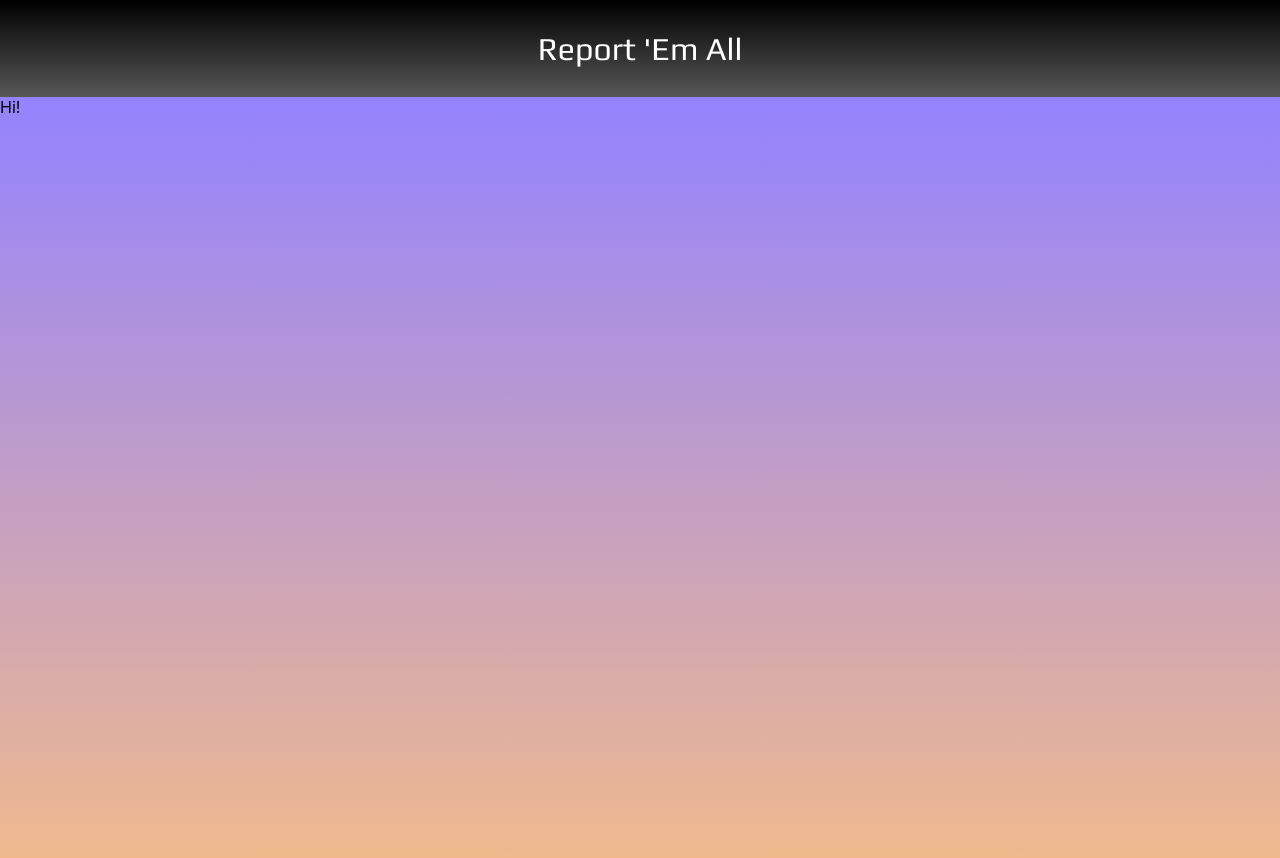
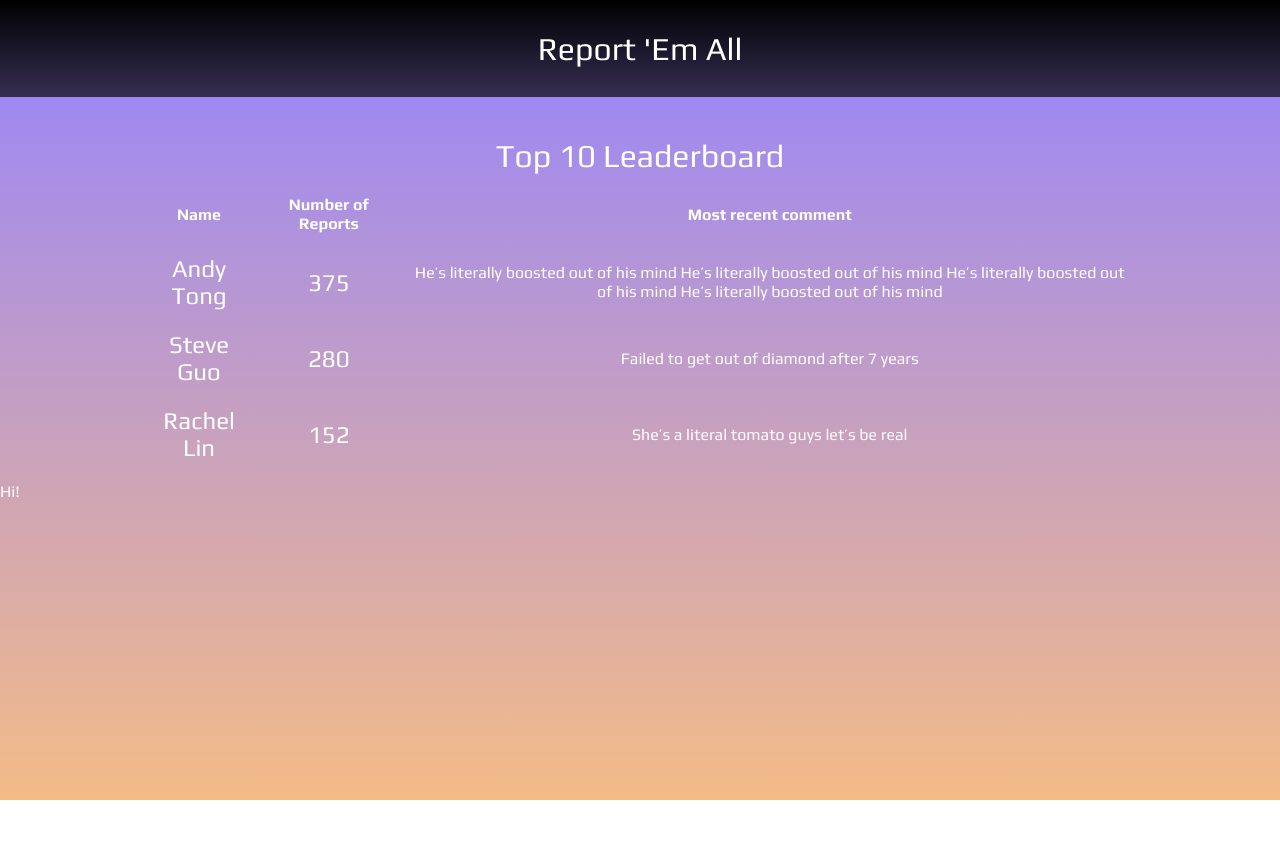
Before and after one commit to ajnatarajan/ditchdayreport, a React (Create React App) app: page / in a window 1280 px wide. Shown: the top 858 px of the page. After the commit the page ends 800 px from the top, so only its background shows below. Built offline with nearby package versions, Linux system fonts and the light colour scheme.

Commit message:
leaderboard added

```diff
--- a/src/App.css
+++ b/src/App.css
@@ -1,2 +1,10 @@
 .app {
+  min-height: 100vh;
+  background: linear-gradient(
+    180deg,
+    rgba(36, 0, 255, 0.49) 0%,
+    rgba(235, 136, 45, 0.57) 100%
+  );
+  color: #fff;
+  font-family: "Play";
 }
--- a/src/App.js
+++ b/src/App.js
@@ -1,4 +1,5 @@
 import Navbar from "./components/Navbar";
+import Leaderboard from "./components/Leaderboard";
 import ReportSection from "./components/ReportSection";
 import "./App.css";
 
@@ -6,6 +7,7 @@ function App() {
   return (
     <div className="app">
       <Navbar />
+      <Leaderboard />
       <ReportSection />
     </div>
   );
--- /dev/null
+++ b/src/components/Leaderboard.css
@@ -0,0 +1,25 @@
+.leaderboard-section {
+  display: flex;
+  flex-direction: column;
+  align-items: center;
+  margin-top: 40px;
+  margin-left: 10%;
+  margin-right: 10%;
+}
+
+.main-title {
+  font-size: 2em;
+}
+
+tr {
+  text-align: center;
+}
+
+.name,
+.number {
+  font-size: 1.5em;
+}
+
+table {
+  border-spacing: 20px;
+}
--- /dev/null
+++ b/src/components/Leaderboard.js
@@ -0,0 +1,39 @@
+import "./Leaderboard.css";
+
+function Leaderboard() {
+  return (
+    <div className="leaderboard-section">
+      <div className="main-title">Top 10 Leaderboard</div>
+      <table>
+        <tr>
+          <th>Name</th>
+          <th>Number of Reports</th>
+          <th>Most recent comment</th>
+        </tr>
+        <tr>
+          <td className="name">Andy Tong</td>
+          <td className="number">375</td>
+          <td className="comment">
+            He’s literally boosted out of his mind He’s literally boosted out of
+            his mind He’s literally boosted out of his mind He’s literally
+            boosted out of his mind
+          </td>
+        </tr>
+        <tr>
+          <td className="name">Steve Guo</td>
+          <td className="number">280</td>
+          <td className="comment">
+            {" "}
+            Failed to get out of diamond after 7 years
+          </td>
+        </tr>
+        <tr>
+          <td className="name">Rachel Lin</td>
+          <td className="number">152</td>
+          <td className="comment">She’s a literal tomato guys let’s be real</td>
+        </tr>
+      </table>
+    </div>
+  );
+}
+export default Leaderboard;
--- a/src/components/Navbar.css
+++ b/src/components/Navbar.css
@@ -2,10 +2,8 @@
   display: flex;
   justify-content: center;
   width: 100%;
-  color: #fff;
   padding-top: 30px;
   padding-bottom: 30px;
-  font-family: "Play";
   font-size: 2em;
   background: linear-gradient(180deg, #000000 0%, rgba(0, 0, 0, 0.66) 100%);
 }
--- a/src/components/ReportSection.css
+++ b/src/components/ReportSection.css
@@ -1,8 +1,2 @@
 .report-section {
-  min-height: 100vh;
-  background: linear-gradient(
-    180deg,
-    rgba(36, 0, 255, 0.49) 0%,
-    rgba(235, 136, 45, 0.57) 100%
-  );
 }
```
